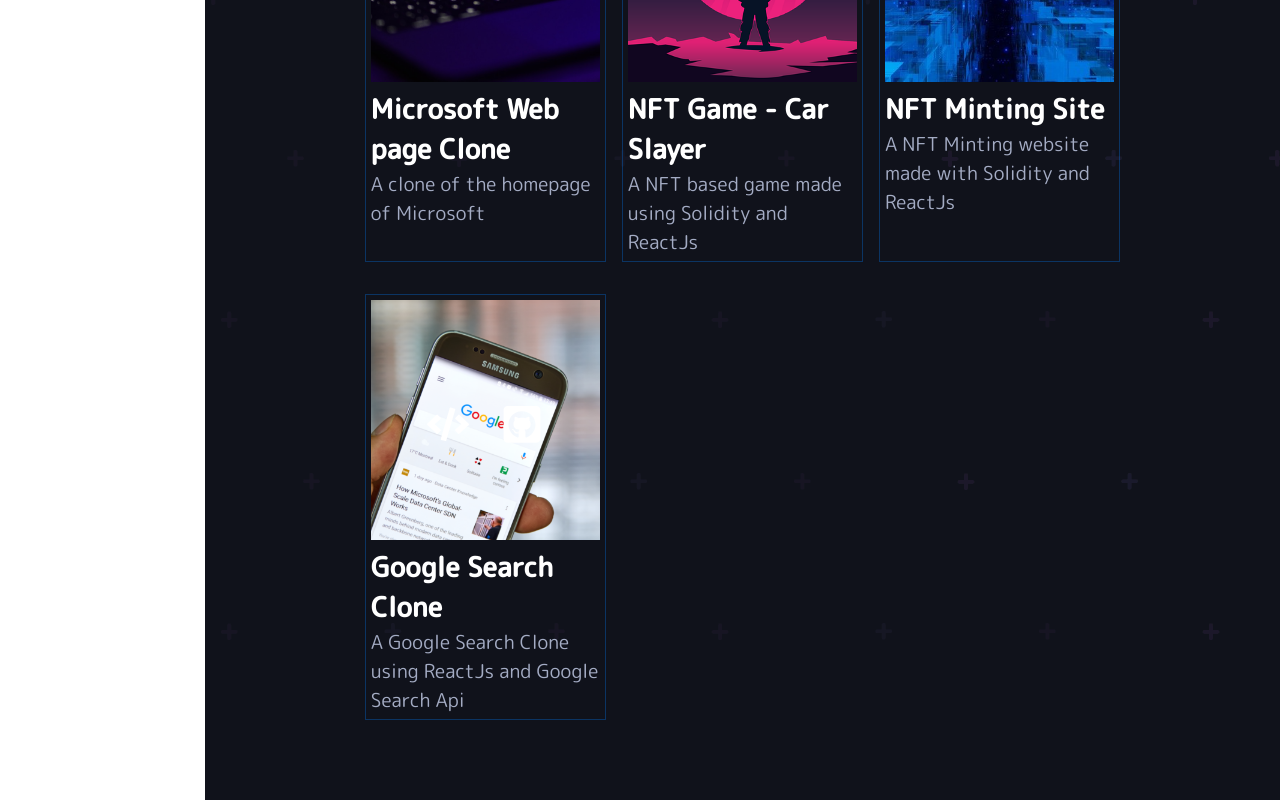
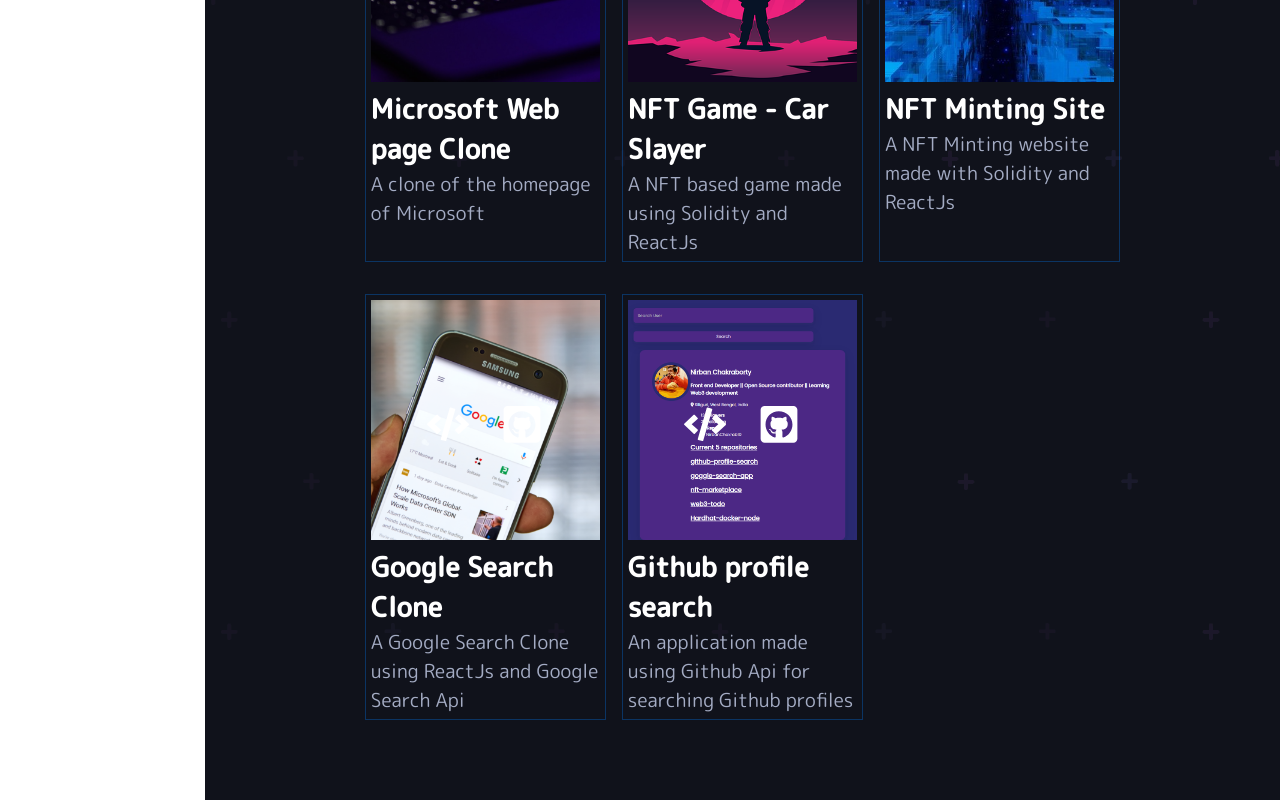
Before and after one commit to haroldcristopher/Harold_Portfolio, a React (Create React App) app: page /project in a window 1280 px wide. Shown: the part 1450-2250 px from the top of the page. Built offline with nearby package versions, Linux system fonts and the light colour scheme.

Commit message:
added github profile search app project

```diff
--- a/src/components/AllProjects.js
+++ b/src/components/AllProjects.js
@@ -8,6 +8,7 @@
 import port8 from '../images/nft-game.png';
 import port9 from '../images/nft.jpg';
 import port10 from '../images/browser.png';
+import port11 from '../images/github-profile-search.png';
 import { FaGithubSquare, FaCode } from 'react-icons/fa';
 
 const projects = [
@@ -120,6 +121,17 @@
         image: port10,
         title: 'Google Search Clone',
         description: 'A Google Search Clone using ReactJs and Google Search Api'
+    },
+    {
+        id: 11,
+        category: 'React Js',
+        link1: 'https://github-profile-search-by-nirban.netlify.app/',
+        link2: 'https://github.com/nirban256/github-profile-search',
+        icon1: <FaCode size={42} color='white' />,
+        icon2: <FaGithubSquare size={42} color='white' />,
+        image: port11,
+        title: 'Github profile search',
+        description: 'An application made using Github Api for searching Github profiles'
     }
 ]
 
```
Also changed, not shown: src/images/github-profile-search.png (added).
